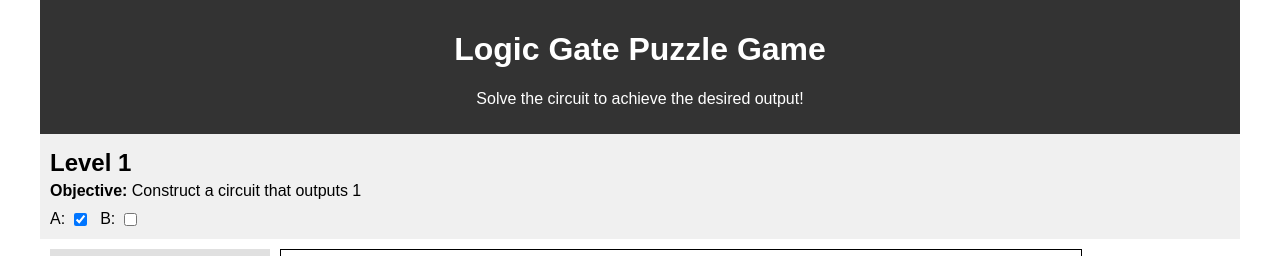
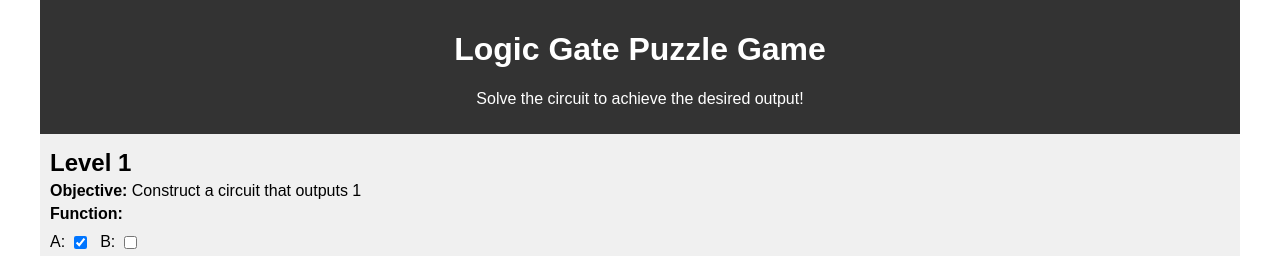
Before and after one commit to will30492/discrete-project, a plain HTML site: page index.html in a window 1280 px wide. Shown: the top 256 px of the page. Drawn offline with Linux system fonts and the light colour scheme.

Commit message:
Update index.html

```diff
--- a/index.html
+++ b/index.html
@@ -17,6 +17,7 @@
     <section id="level-info">
       <h2>Level <span id="level-number">1</span></h2>
       <p><strong>Objective:</strong> Construct a circuit that outputs <span id="desired-output">1</span></p>
+      <p><strong>Function:</strong> <span id="function-description"></span></p>
       <div id="inputs">
         <!-- Inputs will be dynamically generated -->
       </div>
```
